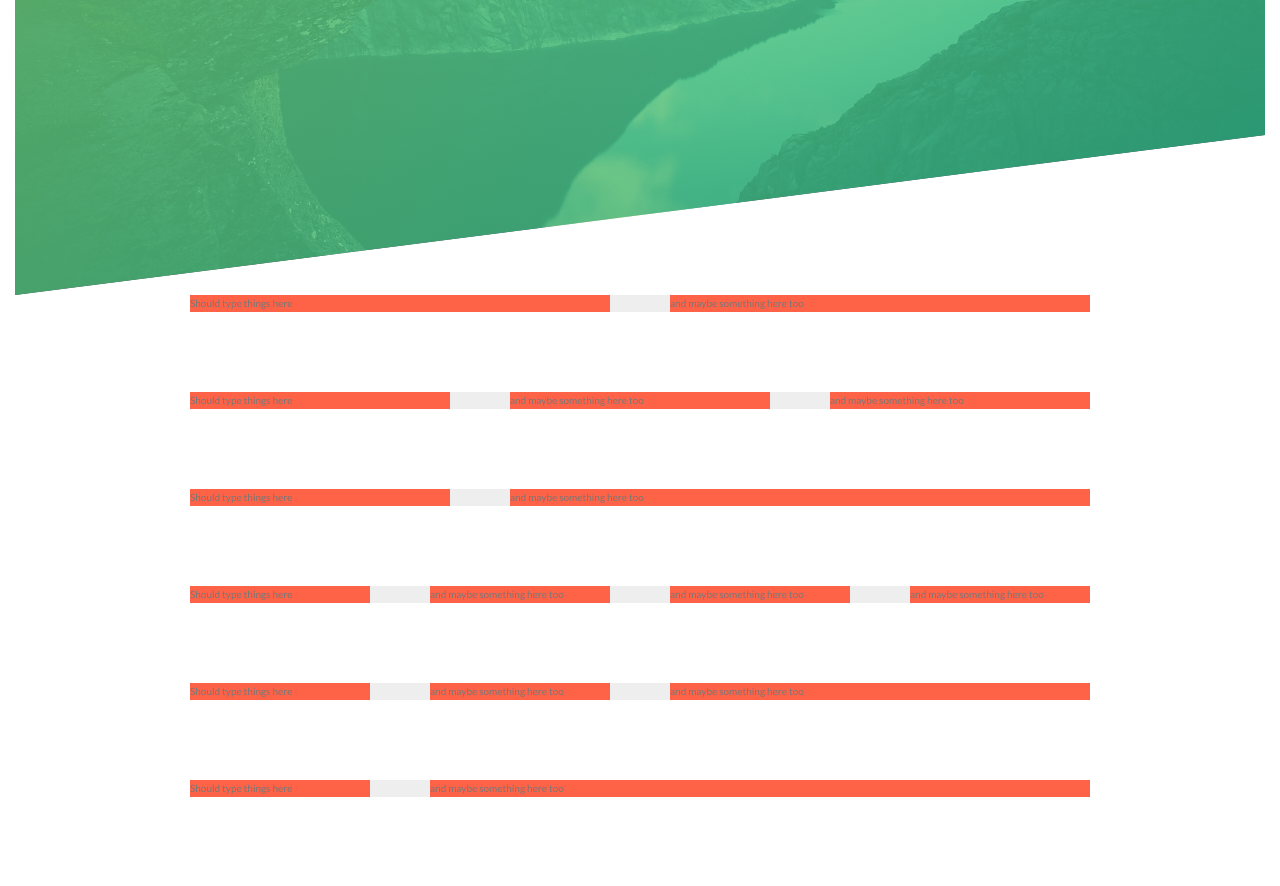
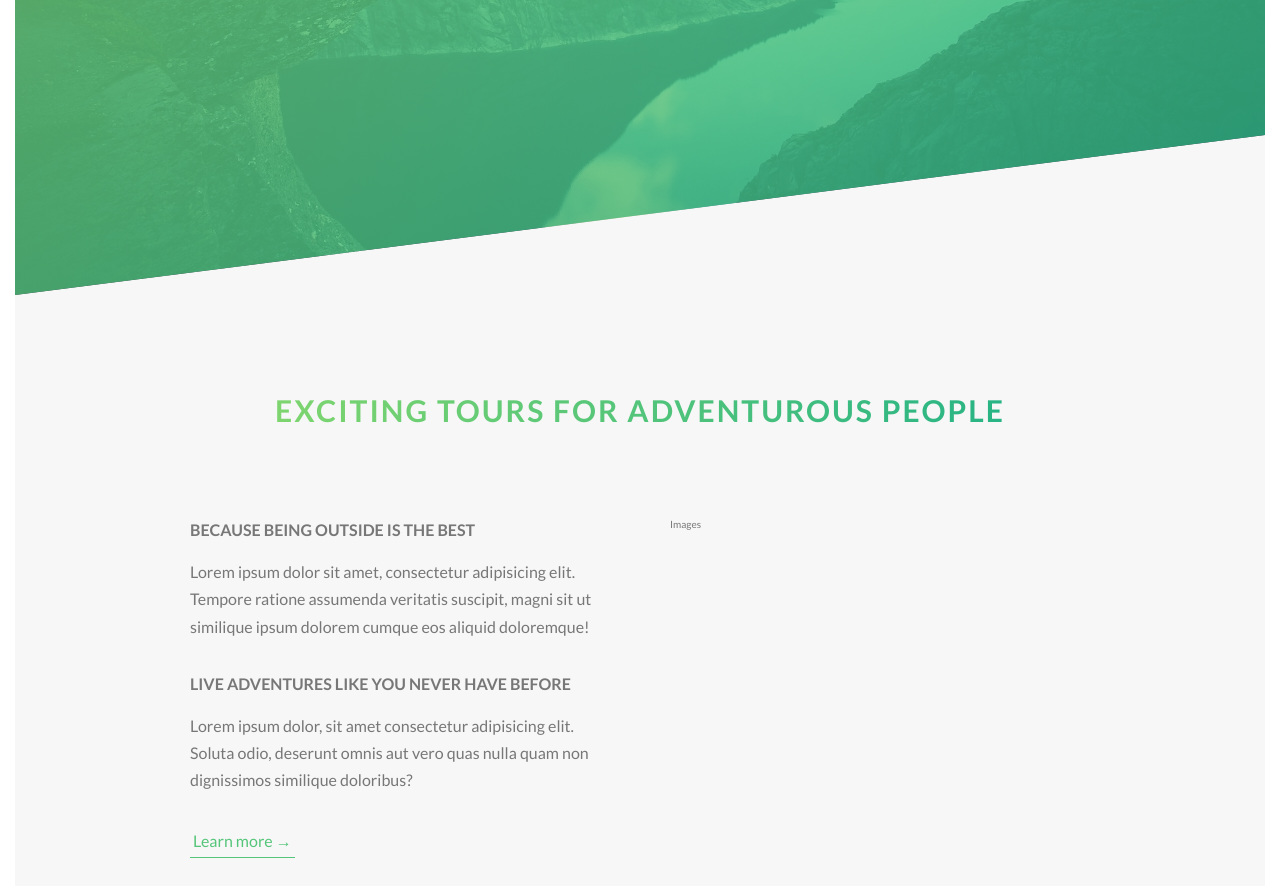
Before and after one commit to Evan-Alexander/css-refresher, a website: page index.html in a window 1280 px wide. Shown: the part 480-1366 px from the top of the page. Before the commit the page ends 1292 px from the top, so only its background shows below. Drawn offline with nearby package versions, Linux system fonts and the light colour scheme.

Commit message:
begin about section

```diff
--- a/index.html
+++ b/index.html
@@ -6,7 +6,7 @@
 
         <link href="https://fonts.googleapis.com/css?family=Lato:100,300,400,700,900" rel="stylesheet">
 
-        <link rel="stylesheet" href="css/icon-font.css">
+        <!-- <link rel="stylesheet" href="css/icon-font.css"> -->
         <link rel="stylesheet" href="https://cdnjs.cloudflare.com/ajax/libs/normalize/8.0.1/normalize.min.css" />
         <link rel="stylesheet" href="css/style.css">
         <link rel="icon" type="image/png" href="img/favicon.png">
@@ -25,36 +25,29 @@
             <a href="#" class="btn btn--white btn--animated">Discover our tours</a>
           </div>
         </header>
-        <section class="grid-test">
-          <div class="row">
-            <div class="col-1-of-2">Should type things here</div>
-            <div class="col-1-of-2">and maybe something here too</div>
-          </div>
-          <div class="row">
-            <div class="col-1-of-3">Should type things here</div>
-            <div class="col-1-of-3">and maybe something here too</div>
-            <div class="col-1-of-3">and maybe something here too</div>
-          </div>
-          <div class="row">
-            <div class="col-1-of-3">Should type things here</div>
-            <div class="col-2-of-3">and maybe something here too</div>
-          </div>
-          <div class="row">
-            <div class="col-1-of-4">Should type things here</div>
-            <div class="col-1-of-4">and maybe something here too</div>
-            <div class="col-1-of-4">and maybe something here too</div>
-            <div class="col-1-of-4">and maybe something here too</div>
-          </div>
-          <div class="row">
-            <div class="col-1-of-4">Should type things here</div>
-            <div class="col-1-of-4">and maybe something here too</div>
-            <div class="col-2-of-4">and maybe something here too</div>
-          </div>
-          <div class="row">
-            <div class="col-1-of-4">Should type things here</div>
-            <div class="col-3-of-4">and maybe something here too</div>
-          </div>
-        </section>
+        <main>
+          <section class="section-about">
+            <div class="u-center-text u-margin-bottom-big">
+                <h2 class="heading-secondary">
+                    Exciting Tours for adventurous people
+                  </h2>
+            </div>
+            <div class="row">
+              <div class="col-1-of-2">
+                <h3 class="heading-tertiary u-margin-bottom-small">Because being outside is the best</h3>
+                <p class="paragraph">
+                  Lorem ipsum dolor sit amet, consectetur adipisicing elit. Tempore ratione assumenda veritatis suscipit, magni sit ut similique ipsum dolorem cumque eos aliquid doloremque!
+                </p>
+                <h3 class="heading-tertiary u-margin-bottom-small">Live adventures like you never have before</h3>
+                <p class="paragraph">
+                  Lorem ipsum dolor, sit amet consectetur adipisicing elit. Soluta odio, deserunt omnis aut vero quas nulla quam non dignissimos similique doloribus?
+                </p>
+                <a href="#" class="btn-text-about">Learn more &rarr;</a>
+              </div>
+              <div class="col-1-of-2">Images</div>
+            </div>
+          </section>
+        </main>
 
     </body>
 </html>
--- a/sass/abstracts/_variables.scss
+++ b/sass/abstracts/_variables.scss
@@ -3,9 +3,14 @@
 $color-primary: #55c57a;
 $color-primary-light: #7ed56f;
 $color-primary-dark: #28b485;
+
+$color-grey-light-1: #f7f7f7;
 $color-grey-dark: #777;
 $color-white: #fff;
 $color-black: #000;
+
+// FONTS
+$default-font-size: 1.6rem;
 
 // GRID
 $grid-width: 90rem;
--- a/sass/base/_typography.scss
+++ b/sass/base/_typography.scss
@@ -33,3 +33,34 @@ body {
     animation: moveInRight 1s ease-out;
   }
 }
+
+.heading-secondary {
+  font-size: 3rem;
+  text-transform: uppercase;
+  font-weight: 700;
+  display: inline-block;
+  background-image: linear-gradient(to right, $color-primary-light, $color-primary-dark);
+  -webkit-background-clip: text;
+  color: transparent;
+  letter-spacing: .2rem;
+  transition: all .2s;
+
+  &:hover {
+    transform: skewY(0) skewX(15deg) scale(1.1);
+    text-shadow: .5rem 1rem 2rem rgba($color-black, .2);
+  }
+}
+
+.heading-tertiary {
+  font-size: $default-font-size;
+  font-weight: 700;
+  text-transform: uppercase;
+}
+
+.paragraph {
+  font-size: $default-font-size;
+
+  &:not(:last-child) {
+    margin-bottom: 3rem;
+  }
+}
--- a/sass/base/_utilities.scss
+++ b/sass/base/_utilities.scss
@@ -0,0 +1,5 @@
+.u-center-text { text-align: center; }
+
+.u-margin-bottom-small { margin-bottom: 1.5rem; }
+.u-margin-bottom-medium { margin-bottom: 4rem; }
+.u-margin-bottom-big { margin-bottom: 8rem; }
--- a/sass/components/_button.scss
+++ b/sass/components/_button.scss
@@ -29,3 +29,28 @@
     animation-fill-mode: backwards;
   }
 }
+
+.btn-text-about {
+  &:link,
+  &:visited {
+   font-size: $default-font-size;
+   color: $color-primary;
+   display: inline-block;
+   text-decoration: none;
+   border-bottom: 1px solid $color-primary;
+   padding: 3px;
+   transition: all .2s;
+  }
+
+  &:hover {
+    background-color: $color-primary;
+    color: $color-white;
+    box-shadow: 0 1rem 2rem rgba($color-black, 0.15);
+    transform: translateY(-2px);
+  }
+
+  &:active {
+    box-shadow: 0 .5rem 1rem rgba($color-black, 0.15);
+    transform: translateY(0);
+  }
+}
--- a/sass/layout/_grid.scss
+++ b/sass/layout/_grid.scss
@@ -1,6 +1,5 @@
 .row {
   max-width: $grid-width;
-  background-color: #eee;
   margin: 0 auto;
 
   &:not(:last-child) {
@@ -10,7 +9,6 @@
   @include clearfix;
 
   [class^="col-"] {
-    background-color: tomato;
     float: left;
 
     &:not(:last-child) {
--- a/sass/pages/_home.scss
+++ b/sass/pages/_home.scss
@@ -0,0 +1,7 @@
+.section-about {
+  background-color: $color-grey-light-1;
+  // padding and margin to prevent a white spage gap between
+  // the diagonal (clip-path) and the about secion
+  padding: 25rem 0;
+  margin-top: -20vh;
+}
```
Also changed, not shown: css/style.css.
